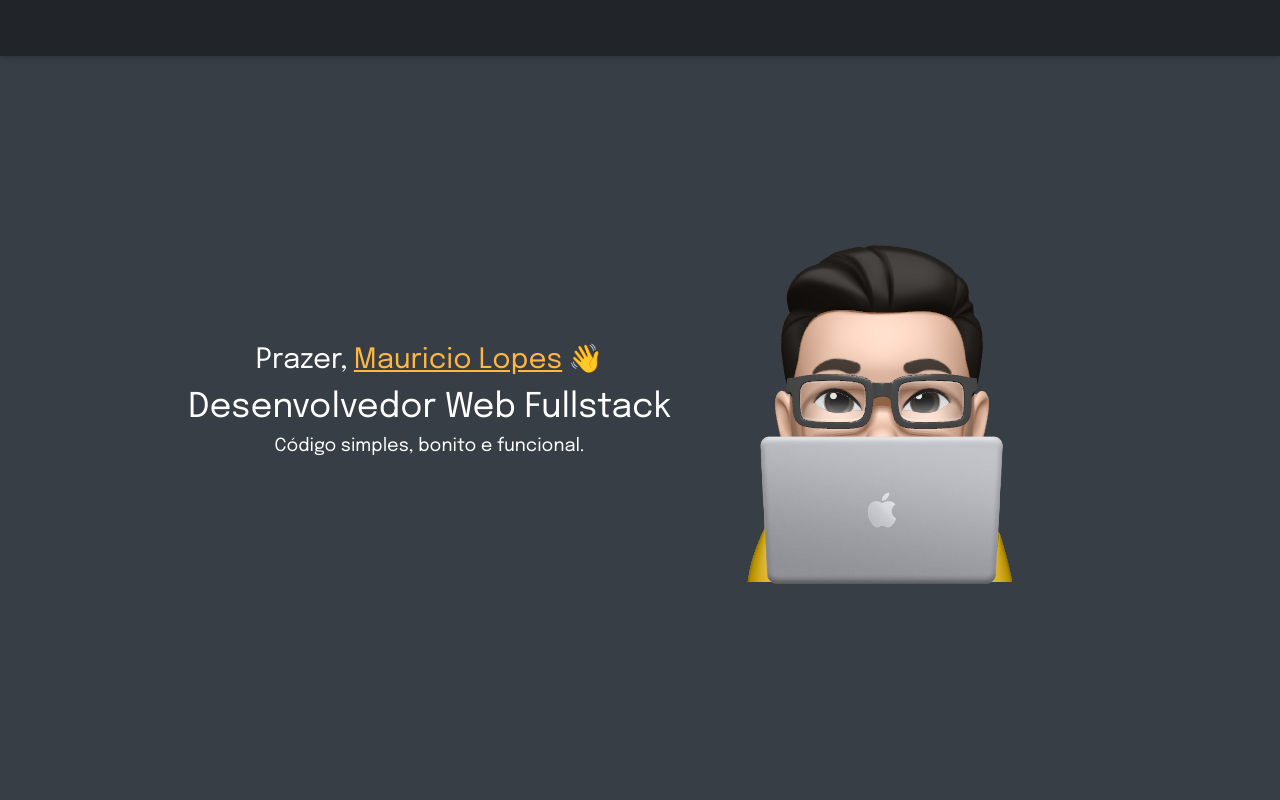
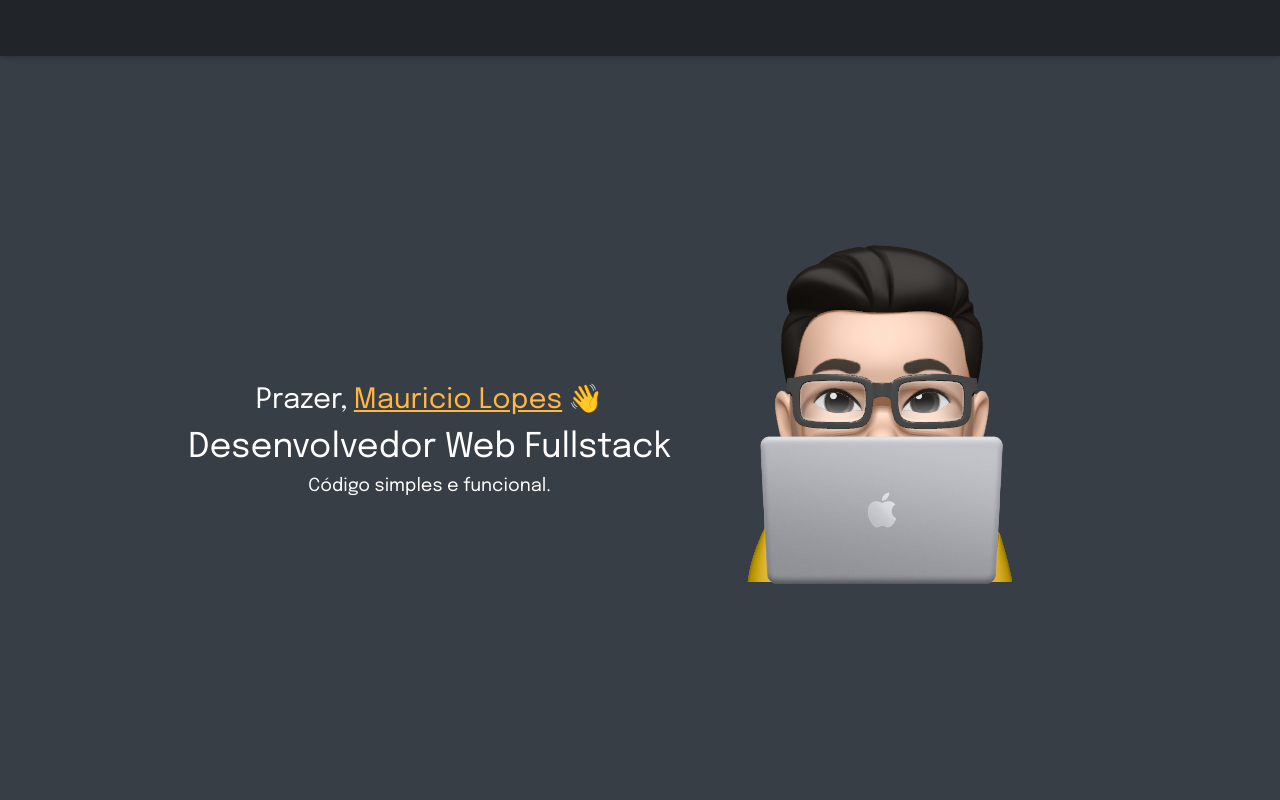
Before and after one commit to mlopeesz/mlopeesz-portfolio, a React (Vite) app: page / in a window 1280 px wide. Shown: the top 800 px of the page. Built offline with nearby package versions, Linux system fonts and the light colour scheme; what tw-elements would draw is missing.

Commit message:
fix: corrige margem com navbar fixed

```diff
--- a/src/components/Home.jsx
+++ b/src/components/Home.jsx
@@ -8,7 +8,7 @@ class Home extends Component {
         id="Home"
         className="text-white w-full h-screen flex justify-center items-center flex-wrap snap-start"
       >
-        <div className="flex flex-col jusitfy-center items-center">
+        <div className="flex flex-col jusitfy-center items-center mt-20">
           <h2 className="text-[28px]">
             Prazer,
             <a
@@ -22,7 +22,7 @@ class Home extends Component {
             👋
           </h2>
           <h1 className="text-[34px] text-center">Desenvolvedor Web Fullstack</h1>
-          <p className="text-[18px] text-center">Código simples, bonito e funcional.</p>
+          <p className="text-[18px] text-center">Código simples e funcional.</p>
         </div>
         <img src={memojiNotebook} alt="memoji-notebook" />
       </div>
```
